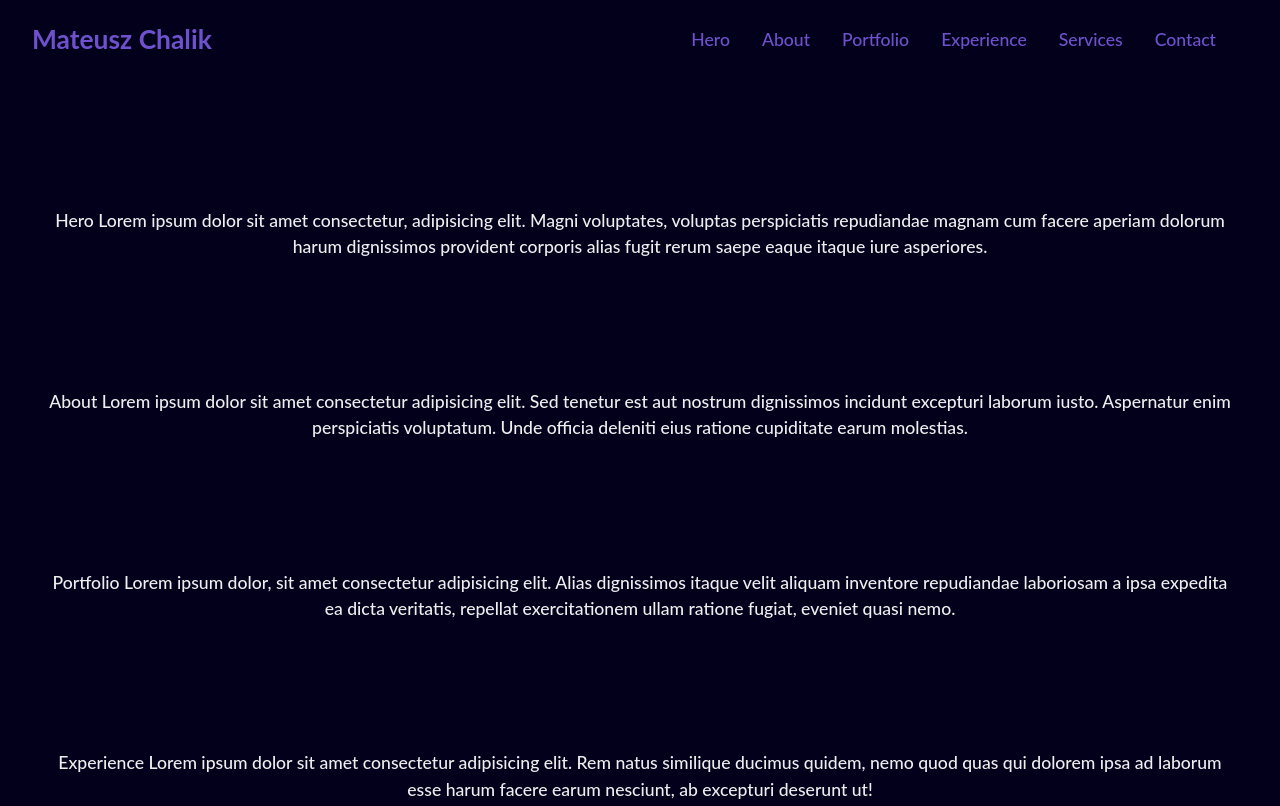
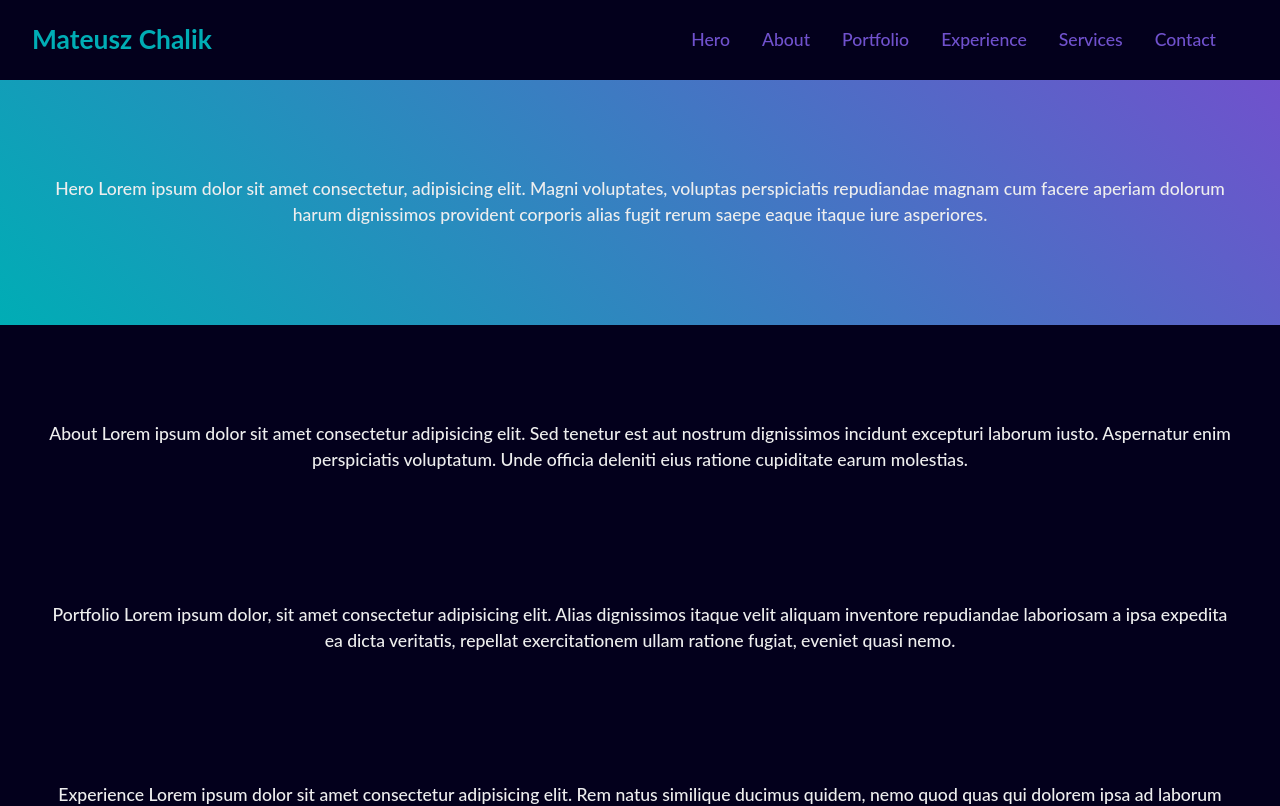
Before and after one commit to matCh00/Portfolio_v2, a React (Create React App) app in the folder portfolio/: page / in a window 1280 px wide. Shown: the top 806 px of the page. Built offline with nearby package versions, Linux system fonts and the light colour scheme.

Commit message:
hero section, poprawki

```diff
--- a/portfolio/src/components/about/about.css
+++ b/portfolio/src/components/about/about.css
@@ -0,0 +1,3 @@
+#hero {
+  background: linear-gradient(45deg, var(--color-secondary), var(--color-neutral-light));
+}
--- a/portfolio/src/components/navbar/navbar.css
+++ b/portfolio/src/components/navbar/navbar.css
@@ -9,7 +9,7 @@
   margin-inline: 2rem;
 
   background: var(--color-background);
-  color: var(--color-neutral-light);
+  color: var(--color-secondary);
 
   height: 5rem;
 }
@@ -68,15 +68,6 @@
 
 /* szeroki monitor */
 @media screen and (width > 82rem) {
-  section {
-    padding: 4rem 5rem;
-  }
-  section:last-of-type {
-    padding-bottom: 8rem;
-  }
-  section:first-of-type {
-    padding-top: 8rem;
-  }
   .desktop {
     display: flex;
   }
@@ -87,15 +78,6 @@
 
 /* zwykły monitor */
 @media screen and (width <= 82rem) {
-  section {
-    padding: 4rem 3rem;
-  }
-  section:last-of-type {
-    padding-bottom: 8rem;
-  }
-  section:first-of-type {
-    padding-top: 8rem;
-  }
   .desktop {
     display: flex;
   }
@@ -106,15 +88,6 @@
 
 /* tablety */
 @media screen and (width <= 62rem) {
-  section {
-    padding: 3rem 2rem;
-  }
-  section:last-of-type {
-    padding-bottom: 6rem;
-  }
-  section:first-of-type {
-    padding-top: 6rem;
-  }
   .desktop {
     display: none;
   }
@@ -125,15 +98,6 @@
 
 /* smartfony */
 @media screen and (width <= 43rem) {
-  section {
-    padding: 3rem 1rem;
-  }
-  section:last-of-type {
-    padding-bottom: 6rem;
-  }
-  section:first-of-type {
-    padding-top: 6rem;
-  }
   .desktop {
     display: none;
   }
--- a/portfolio/src/index.css
+++ b/portfolio/src/index.css
@@ -97,7 +97,8 @@ section {
     padding-bottom: 8rem;
   }
   section:first-of-type {
-    padding-top: 8rem;
+    padding-block: 6rem;
+    margin-bottom: 2rem;
   }
 }
 
@@ -110,7 +111,8 @@ section {
     padding-bottom: 8rem;
   }
   section:first-of-type {
-    padding-top: 8rem;
+    padding-block: 6rem;
+    margin-bottom: 2rem;
   }
 }
 
@@ -123,7 +125,8 @@ section {
     padding-bottom: 6rem;
   }
   section:first-of-type {
-    padding-top: 6rem;
+    padding-block: 4rem;
+    margin-bottom: 1rem;
   }
 }
 
@@ -136,6 +139,7 @@ section {
     padding-bottom: 6rem;
   }
   section:first-of-type {
-    padding-top: 6rem;
+    padding-block: 4rem;
+    margin-bottom: 1rem;
   }
 }
```
Also changed, not shown: 11 other files (tests, documents, lock files or other folders).
